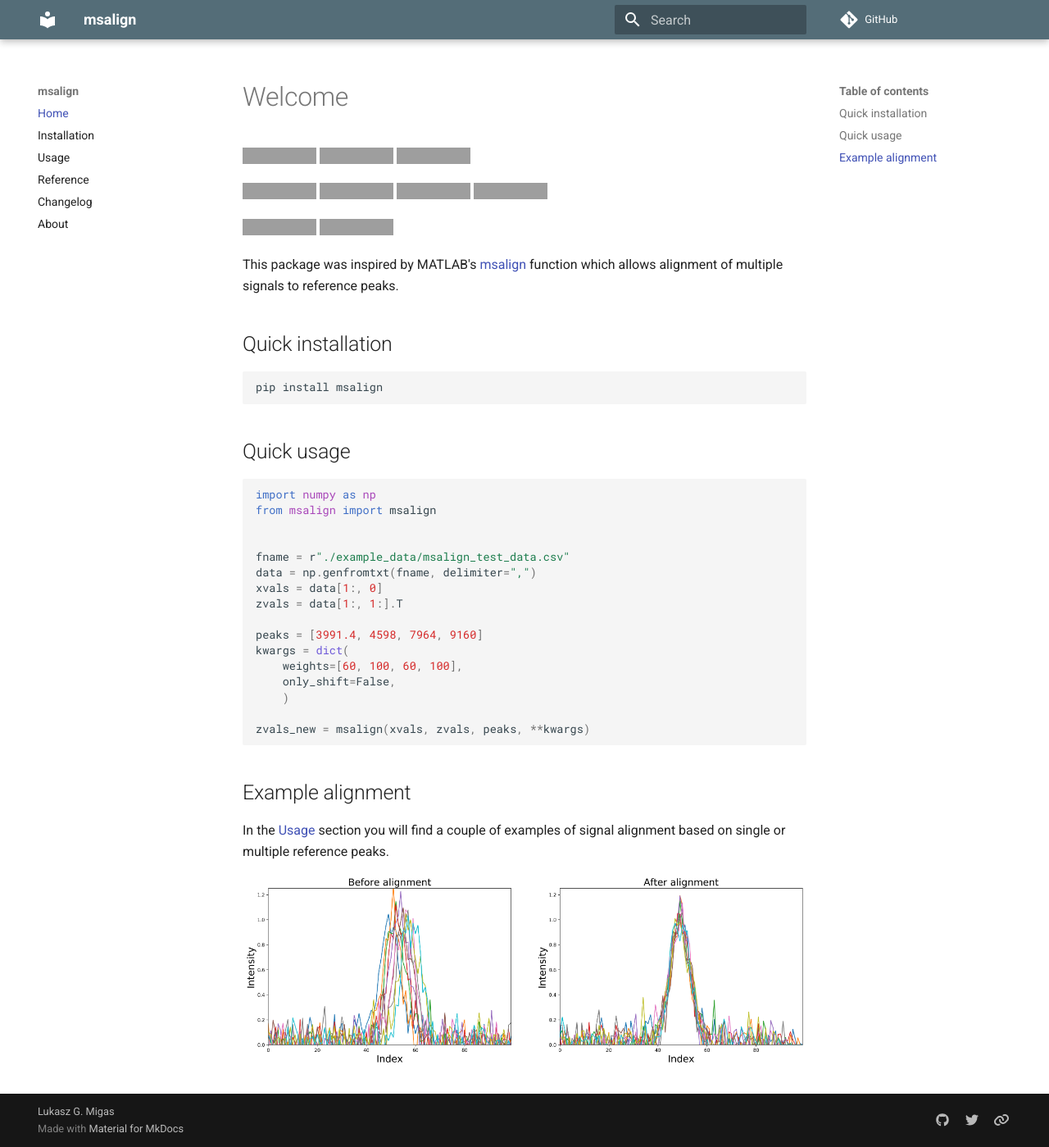
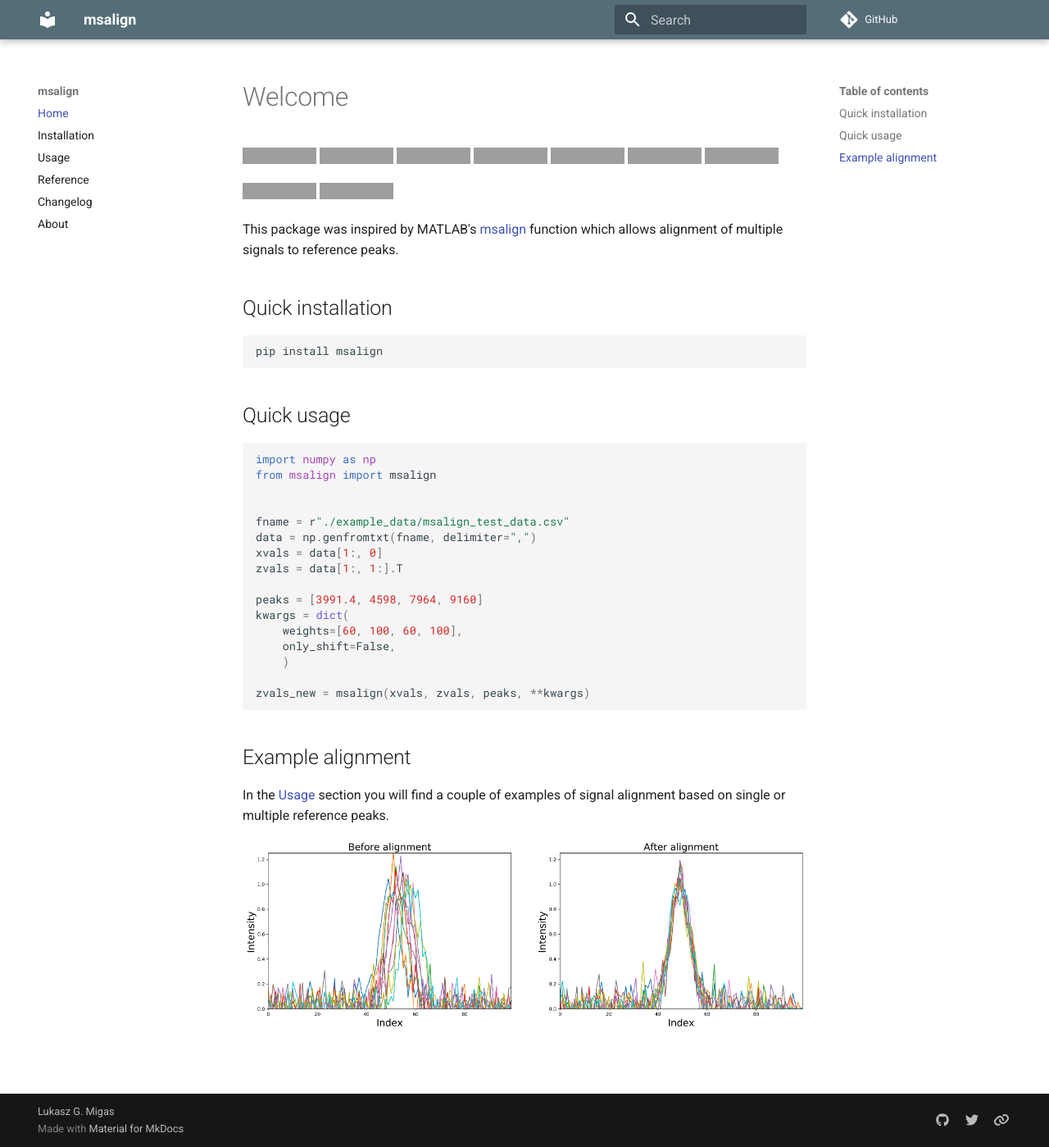
Before and after one commit to lukasz-migas/msalign, an MkDocs documentation site: the page built from site-source/index.md, in a window 1280 px wide and 1399 px high. Shown: the whole window at 82% size. Built offline with MkDocs 1.6.1 and Material for MkDocs 9.7.7, drawn with Linux system fonts in a browser that asks for light colours; comment, search, counter and statistics services are not loaded; grey boxes are pictures that could not be loaded.

```diff
--- a/docs/index.html
+++ b/docs/index.html
@@ -450,7 +450,9 @@
 
                 <h1 id="welcome">Welcome<a class="headerlink" href="#welcome" title="Permanent link">&para;</a></h1>
 <p><a href="https://travis-ci.com/lukasz-migas/msalign"><img alt="Build Status" src="https://travis-ci.com/lukasz-migas/msalign.svg?branch=master" /></a>
-<a href="https://codecov.io/gh/lukasz-migas/msalign"><img alt="codecov" src="https://codecov.io/gh/lukasz-migas/msalign/branch/master/graph/badge.svg" /></a>
+<a href="https://circleci.com/gh/lukasz-migas/msalign"><img alt="CircleCI" src="https://circleci.com/gh/lukasz-migas/msalign.svg?style=svg" /></a>
+<a href="https://ci.appveyor.com/project/lukasz-migas/msalign"><img alt="Build status" src="https://ci.appveyor.com/api/projects/status/0qwrkq86qg24y5un?svg=true" /></a></p>
+<p><a href="https://codecov.io/gh/lukasz-migas/msalign"><img alt="codecov" src="https://codecov.io/gh/lukasz-migas/msalign/branch/master/graph/badge.svg" /></a>
 <a href="https://requires.io/github/lukasz-migas/msalign/requirements/?branch=master"><img alt="Requirements Status" src="https://requires.io/github/lukasz-migas/msalign/requirements.svg?branch=master" /></a>
 <a href="https://www.codefactor.io/repository/github/lukasz-migas/msalign"><img alt="CodeFactor" src="https://www.codefactor.io/repository/github/lukasz-migas/msalign/badge" /></a>
 <a href="https://app.netlify.com/sites/msalign/deploys"><img alt="Netlify Status" src="https://api.netlify.com/api/v1/badges/921b7fdf-99e2-4019-84a0-3ad61729f2cc/deploy-status" /></a></p>
--- a/site-source/index.md
+++ b/site-source/index.md
@@ -3,7 +3,6 @@
 [![Build Status](https://travis-ci.com/lukasz-migas/msalign.svg?branch=master)](https://travis-ci.com/lukasz-migas/msalign)
 [![CircleCI](https://circleci.com/gh/lukasz-migas/msalign.svg?style=svg)](https://circleci.com/gh/lukasz-migas/msalign)
 [![Build status](https://ci.appveyor.com/api/projects/status/0qwrkq86qg24y5un?svg=true)](https://ci.appveyor.com/project/lukasz-migas/msalign)
-
 [![codecov](https://codecov.io/gh/lukasz-migas/msalign/branch/master/graph/badge.svg)](https://codecov.io/gh/lukasz-migas/msalign)
 [![Requirements Status](https://requires.io/github/lukasz-migas/msalign/requirements.svg?branch=master)](https://requires.io/github/lukasz-migas/msalign/requirements/?branch=master)
 [![CodeFactor](https://www.codefactor.io/repository/github/lukasz-migas/msalign/badge)](https://www.codefactor.io/repository/github/lukasz-migas/msalign)
```
Also changed, not shown: README.md (+2 -0 lines), 1 other file.
